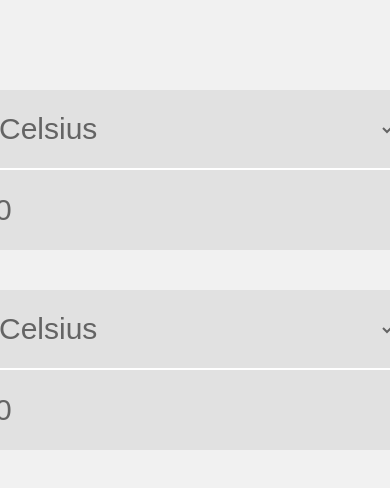
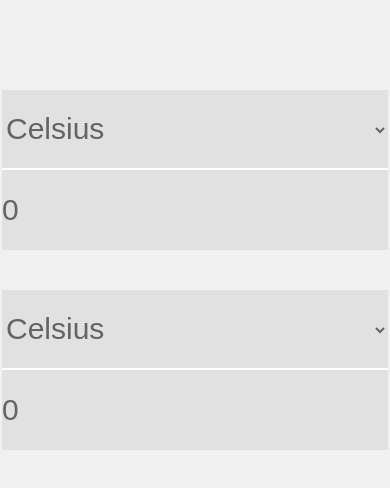
Before and after one commit to RexiJoe/BasicTools.github.io, a plain HTML site: page temp.html in a window 390 px wide. Shown: the part 208-696 px from the top of the page. Drawn offline with Linux system fonts and the light colour scheme.

Commit message:
fixing responsive bugs

```diff
--- a/distance.css
+++ b/distance.css
@@ -18,7 +18,8 @@
     justify-content: center;
 }
 .inout-item{
-    width: 400px;
+    min-width: 300px;
+    max-width: 400px;
     height: 200px;
     display: flex;
     flex-direction: column;
--- a/temp.css
+++ b/temp.css
@@ -18,7 +18,8 @@
     justify-content: center;
 }
 .inout-item{
-    width: 400px;
+    min-width: 300px;
+    max-width: 400px;
     height: 200px;
     display: flex;
     flex-direction: column;
--- a/volume.css
+++ b/volume.css
@@ -18,7 +18,8 @@
     justify-content: center;
 }
 .inout-item{
-    width: 400px;
+    min-width: 300px;
+    max-width: 400px;
     height: 200px;
     display: flex;
     flex-direction: column;
```
